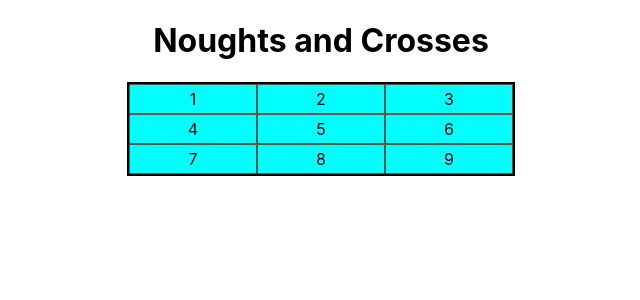
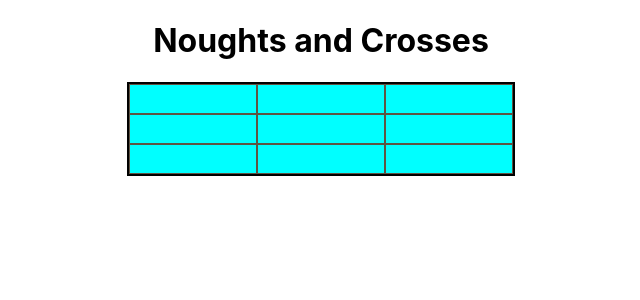
Before and after one commit to ikhlaas-kapadia/Noughts-And-Crosses, a React (Create React App) app: page / in a window 1280 px wide. Shown: the top 300 px of the page, without its empty margins (319-959 px from the left). Built offline with nearby package versions, Linux system fonts and the light colour scheme.

Commit message:
Coverted Game-Grid to class component and created handleclick to affect state

```diff
--- a/src/Components/Game-Grid.jsx
+++ b/src/Components/Game-Grid.jsx
@@ -1,19 +1,67 @@
 import React from "react";
 import "../App.css";
-const GameGrid = (props) => {
-  return (
-    <div className="Grid-Wrapper">
-      <div>1</div>
-      <div>2</div>
-      <div>3</div>
-      <div>4</div>
-      <div>5</div>
-      <div>6</div>
-      <div>7</div>
-      <div>8</div>
-      <div>9</div>
-    </div>
-  );
-};
+class GameGrid extends React.Component {
+  state = {
+    grid: ["", "", ""],
+    player1: "X",
+    player2: "O",
+    counter: 0,
+    turn: 1,
+  };
+  handleClick = (e) => {
+    let id = Number(e.target.id.slice(4));
+    console.log(typeof id);
+
+    if (e.target.innerText) return;
+
+    if (this.state.counter % 2 === 0) {
+      this.setState((currentState) => {
+        return {
+          grid: [...currentState.grid].map((gridBox, index) => {
+            if (index + 1 === id) {
+              return (gridBox = currentState.player1);
+            } else {
+              return gridBox;
+            }
+          }),
+          counter: currentState.counter + 1,
+          turn: currentState.turn + 1,
+        };
+      });
+    } else {
+      this.setState((currentState) => {
+        return {
+          grid: [...currentState.grid].map((gridBox, index) => {
+            if (index + 1 === id) {
+              return (gridBox = currentState.player2);
+            } else {
+              return gridBox;
+            }
+          }),
+          counter: currentState.counter + 1,
+          turn: currentState.turn - 1,
+        };
+      });
+    }
+  };
+  render() {
+    const { grid, counter, turn, player1, player2 } = this.state;
+    console.log(grid, counter, turn);
+
+    return (
+      <div className="Grid-Wrapper">
+        <div id="box-1" onClick={this.handleClick}></div>
+        <div id="box-2" onClick={this.handleClick}></div>
+        <div id="box-3" onClick={this.handleClick}></div>
+        <div id="box-4" onClick={this.handleClick}></div>
+        <div id="box-5" onClick={this.handleClick}></div>
+        <div id="box-6" onClick={this.handleClick}></div>
+        <div id="box-7" onClick={this.handleClick}></div>
+        <div id="box-8" onClick={this.handleClick}></div>
+        <div id="box-9" onClick={this.handleClick}></div>
+      </div>
+    );
+  }
+}
 
 export default GameGrid;
```
